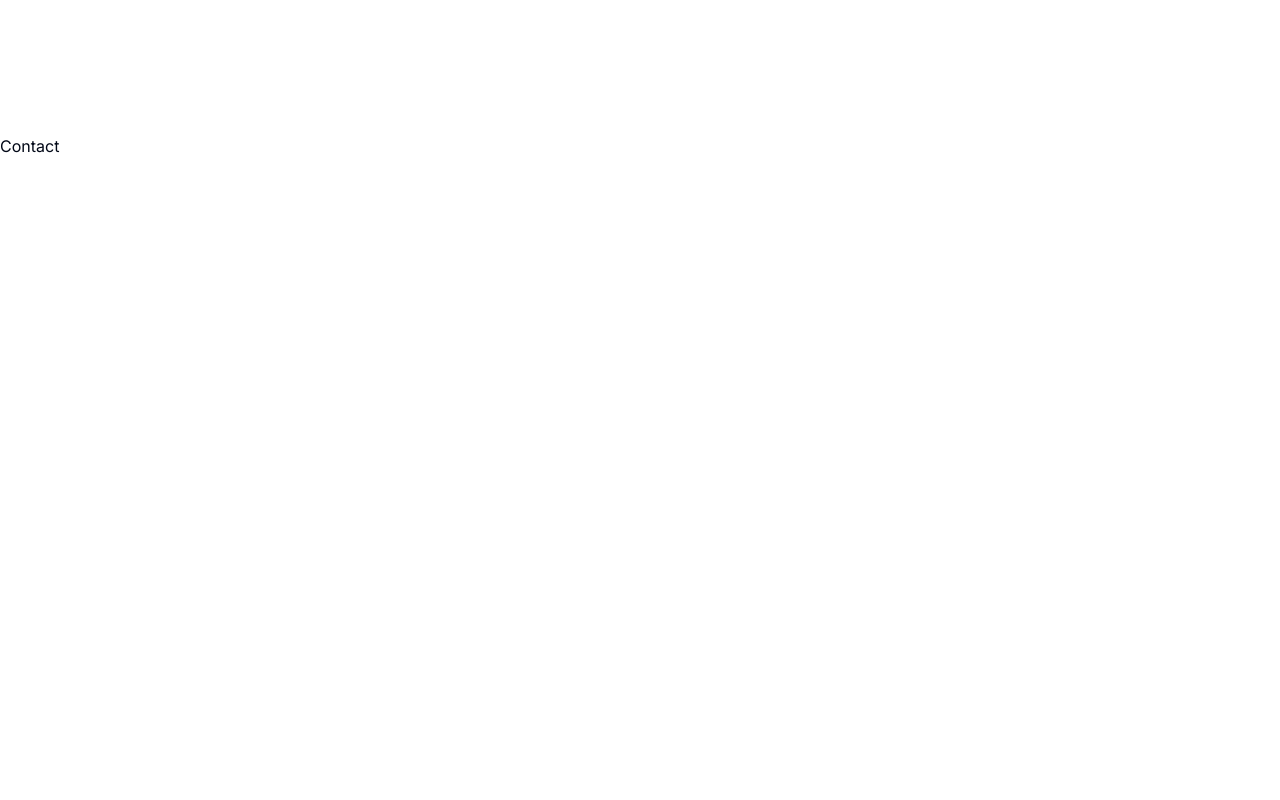
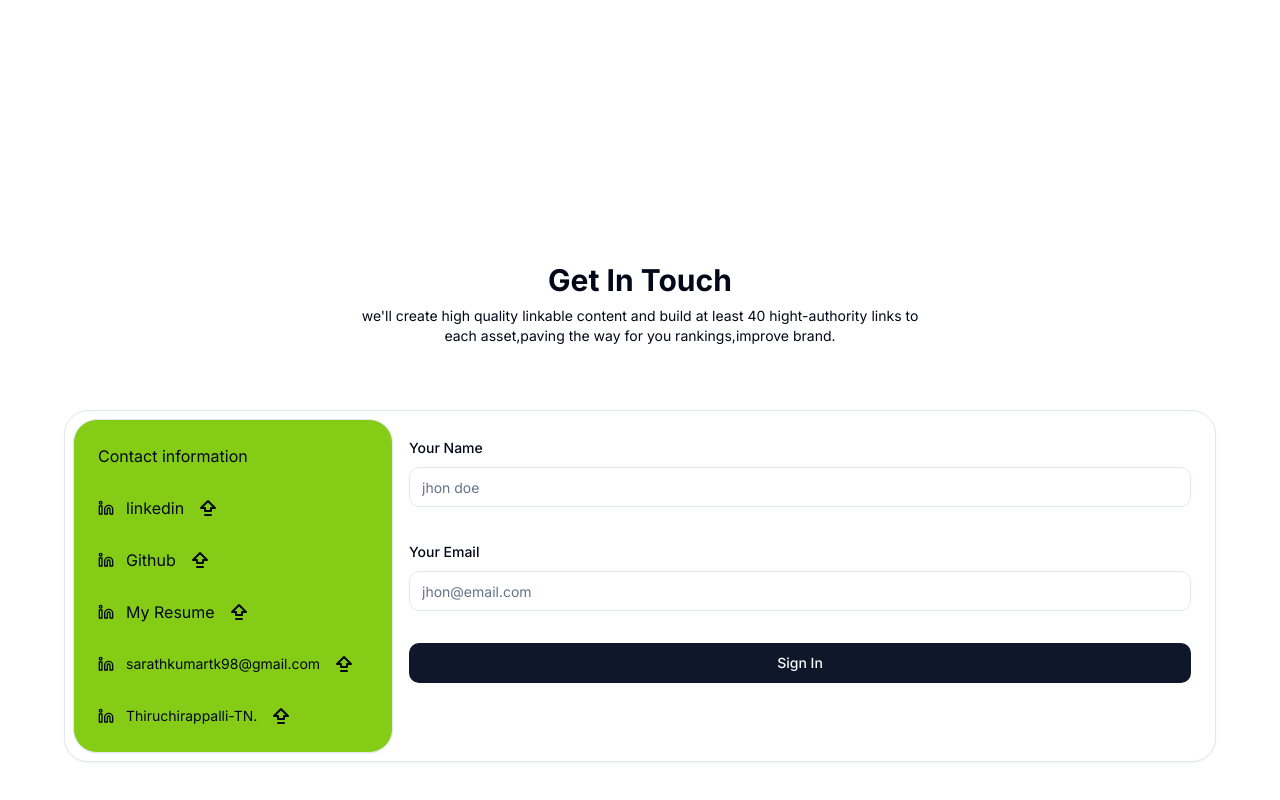
Before and after one commit to SARATHKUMAR-T/sarav2, a Next.js app: page / in a window 1280 px wide. Shown: the part 3326-4126 px from the top of the page. Before the commit the page ends 3484 px from the top, so only its background shows below. Built offline with nearby package versions, Linux system fonts and the light colour scheme.

Commit message:
contact design changes

```diff
--- a/app/layout.tsx
+++ b/app/layout.tsx
@@ -8,8 +8,8 @@ import { Toaster } from "@/components/ui/toaster";
 const inter = Inter({ subsets: ["latin"] });
 
 export const metadata: Metadata = {
-  title: "Quotes.io",
-  description: "Quotes that inspire everyone",
+  title: "Sarath.dev",
+  description: "mern stack developer",
 };
 
 export default function RootLayout({
--- a/sections/Contact.tsx
+++ b/sections/Contact.tsx
@@ -1,5 +1,143 @@
-import React from "react";
+"use client";
+/* eslint-disable react/no-unescaped-entities */
+import React, { useState } from "react";
+import { Card } from "@/components/ui/card";
+import { ArrowBigUpDash, LinkedinIcon, Loader2 } from "lucide-react";
+import Link from "next/link";
+import { zodResolver } from "@hookform/resolvers/zod";
+import * as z from "zod";
+import { Button } from "@/components/ui/button";
+import {
+  Form,
+  FormControl,
+  FormField,
+  FormItem,
+  FormLabel,
+  FormMessage,
+} from "@/components/ui/form";
+import { Input } from "@/components/ui/input";
+import { useForm } from "react-hook-form";
+
+// form schema for login
+const formSchema = z.object({
+  email: z.string().email({
+    message: "Invalid email address.",
+  }),
+  name: z.string().min(6, {
+    message: "Minimum 3 characters required",
+  }),
+  message: z.string(),
+});
 
 export default function Contact() {
-  return <div>Contact</div>;
+  const [isLoading, setIsLoading] = useState(false);
+
+  // initializing the react form hook
+  const form = useForm<z.infer<typeof formSchema>>({
+    resolver: zodResolver(formSchema),
+    defaultValues: {
+      email: "",
+      name: "",
+      message: "",
+    },
+  });
+
+  // form submission function
+  async function onSubmit(values: z.infer<typeof formSchema>) {
+    console.log(values);
+  }
+
+  return (
+    <footer id="contact" className="min-h-screen max-w-full">
+      <h2 className="pt-32 capitalize text-3xl font-bold text-center">
+        Get in touch
+      </h2>
+      <p className="max-w-xl text-sm  mt-2 mx-auto text-center">
+        we'll create high quality linkable content and build at least 40
+        hight-authority links to each asset,paving the way for you
+        rankings,improve brand.
+      </p>
+      <Card className="max-w-6xl flex  mx-auto mt-16 p-2">
+        <Card className="w-80 shrink-0 space-y-7 p-6 bg-lime-500">
+          <h4>Contact information</h4>
+          <div className="flex items-center gap-3">
+            <LinkedinIcon className="h-4 w-4" />
+            <Link href="#">linkedin</Link>
+            <ArrowBigUpDash />
+          </div>
+          <div className="flex items-center gap-3">
+            <LinkedinIcon className="h-4 w-4" />
+            <Link href="#">Github</Link>
+            <ArrowBigUpDash />
+          </div>
+          <div className="flex items-center gap-3">
+            <LinkedinIcon className="h-4 w-4" />
+            <Link href="#">My Resume</Link>
+            <ArrowBigUpDash />
+          </div>
+          <div className="flex items-center gap-3">
+            <LinkedinIcon className="h-4 w-4" />
+            <Link href="#" className="text-sm">
+              sarathkumartk98@gmail.com
+            </Link>
+            <ArrowBigUpDash />
+          </div>
+          <div className="flex items-center gap-3">
+            <LinkedinIcon className="h-4 w-4" />
+            <Link href="#" className="text-sm">
+              Thiruchirappalli-TN.
+            </Link>
+            <ArrowBigUpDash />
+          </div>
+        </Card>
+        <div className="w-full p-4">
+          <Form {...form}>
+            <form onSubmit={form.handleSubmit(onSubmit)} className="space-y-8">
+              <FormField
+                control={form.control}
+                name="name"
+                render={({ field }) => (
+                  <FormItem>
+                    <FormLabel>Your Name</FormLabel>
+                    <FormControl>
+                      <Input type="text" placeholder="jhon doe" {...field} />
+                    </FormControl>
+                    <FormMessage />
+                  </FormItem>
+                )}
+              />
+              <FormField
+                control={form.control}
+                name="email"
+                render={({ field }) => (
+                  <FormItem>
+                    <FormLabel>Your Email</FormLabel>
+                    <FormControl>
+                      <Input
+                        type="email"
+                        placeholder="jhon@email.com"
+                        {...field}
+                      />
+                    </FormControl>
+                    <FormMessage />
+                  </FormItem>
+                )}
+              />
+
+              <Button type="submit" className="w-full  " disabled={isLoading}>
+                {isLoading ? (
+                  <>
+                    <Loader2 className="mr-2 h-4 w-4 animate-spin" />{" "}
+                    <span>Signing In...</span>
+                  </>
+                ) : (
+                  <span>Sign In</span>
+                )}
+              </Button>
+            </form>
+          </Form>
+        </div>
+      </Card>
+    </footer>
+  );
 }
```
